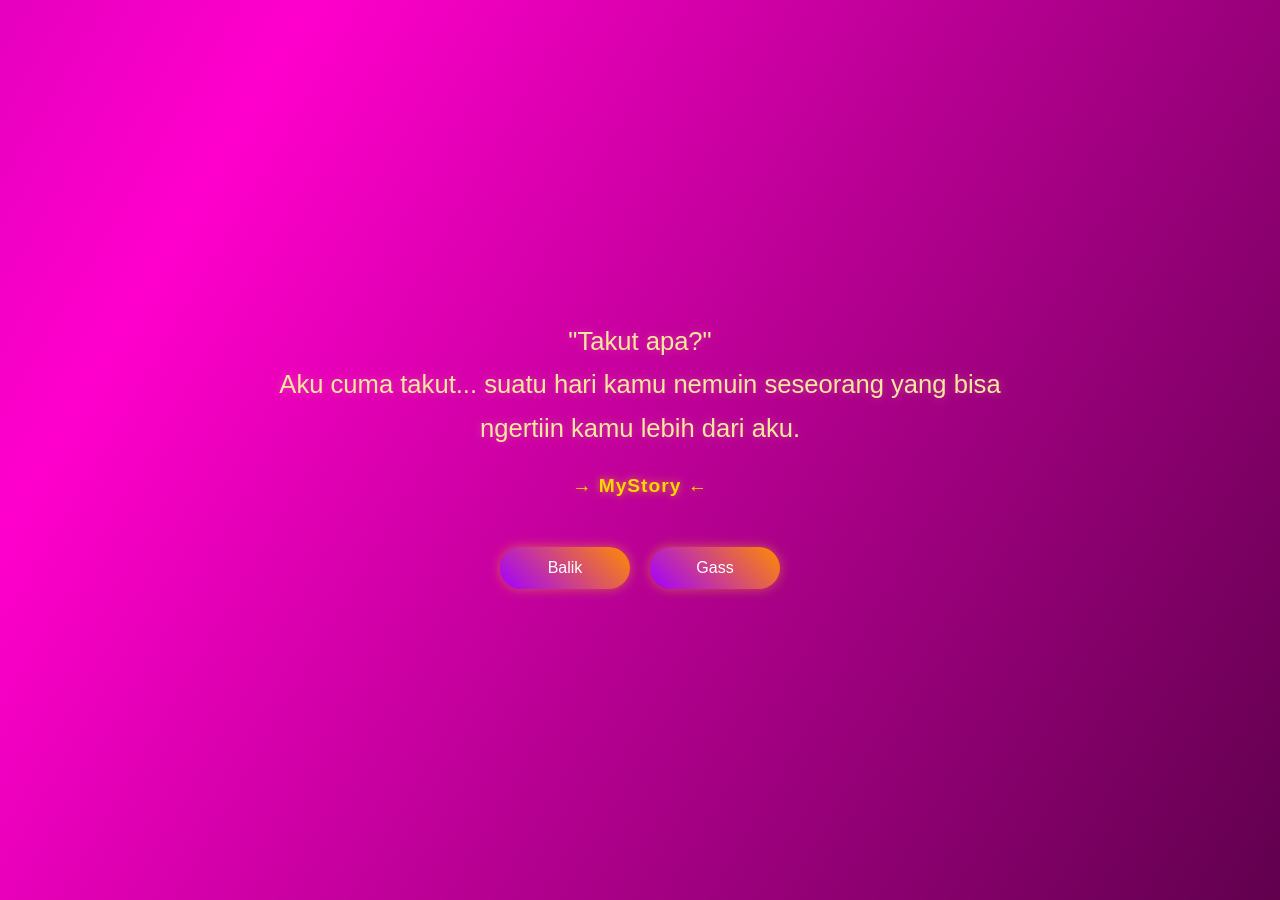
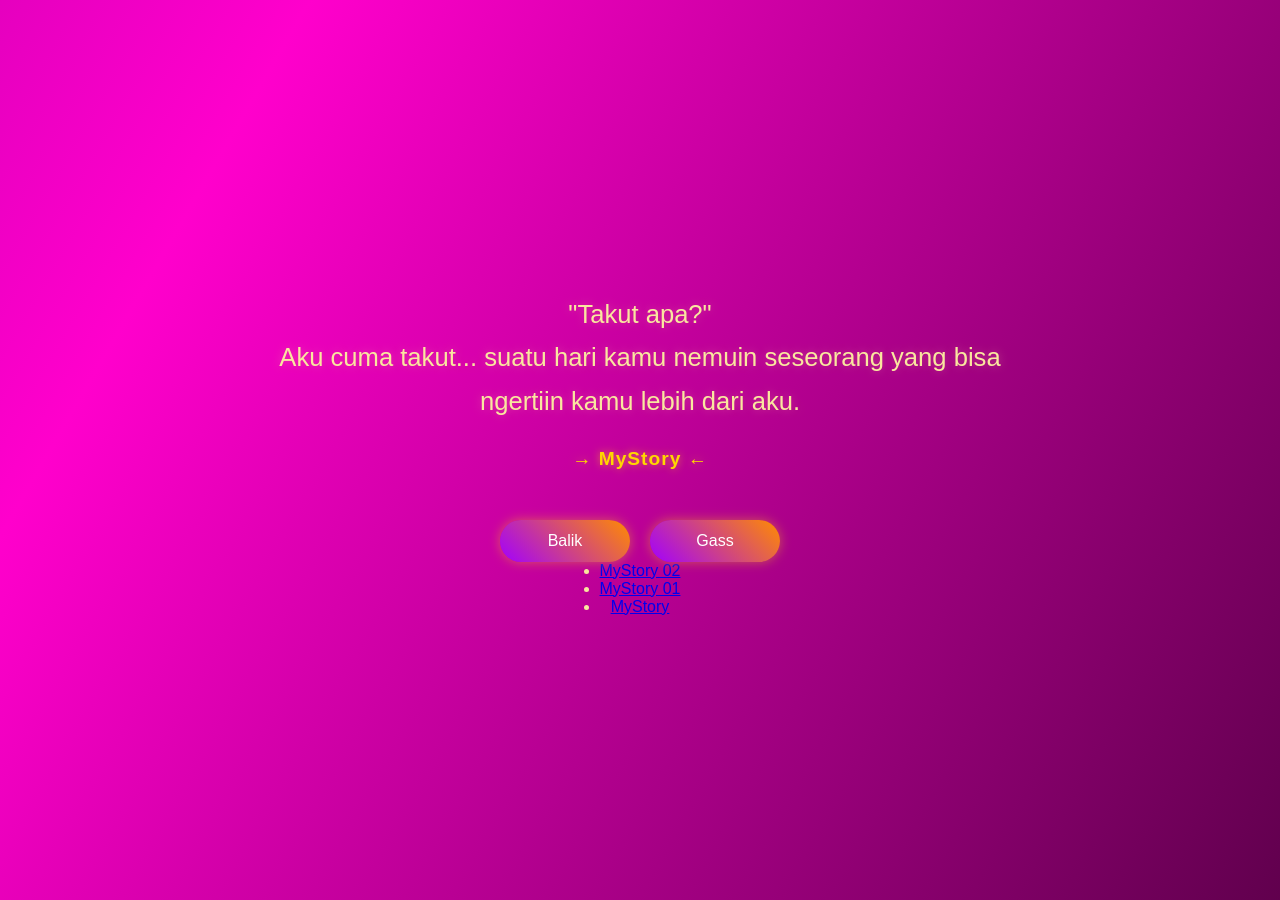
Before and after one commit to mystyl3/mystyl3.github.io, a Jekyll site: the page built from _posts/2025-10-30-mystory03.html, in a window 1280 px wide. Built offline with Jekyll 4.4.1, drawn with Linux system fonts in a browser that asks for light colours.

Commit message:
Update 2025-10-30-mystory03.html

```diff
--- a/_posts/2025-10-30-mystory03.html
+++ b/_posts/2025-10-30-mystory03.html
@@ -189,6 +189,10 @@ permalink: /mystory03
 
     showQuote(index);
   </script>
-
+<ul>
+    {% for post in site.posts offset:1 limit:3 %}
+      <li><a href="{{ post.url | relative_url }}">{{ post.title }}</a></li>
+    {% endfor %}
+</ul>
 </body>
 </html>
```
